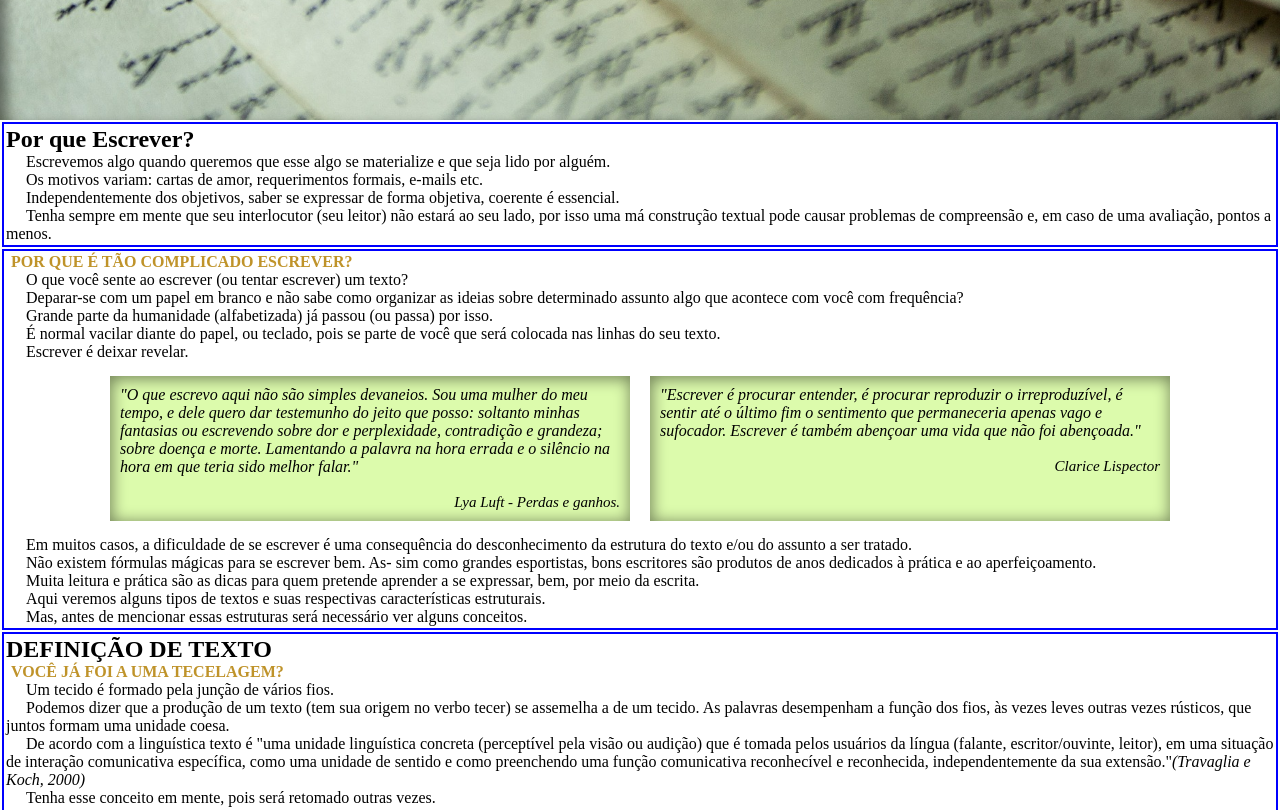
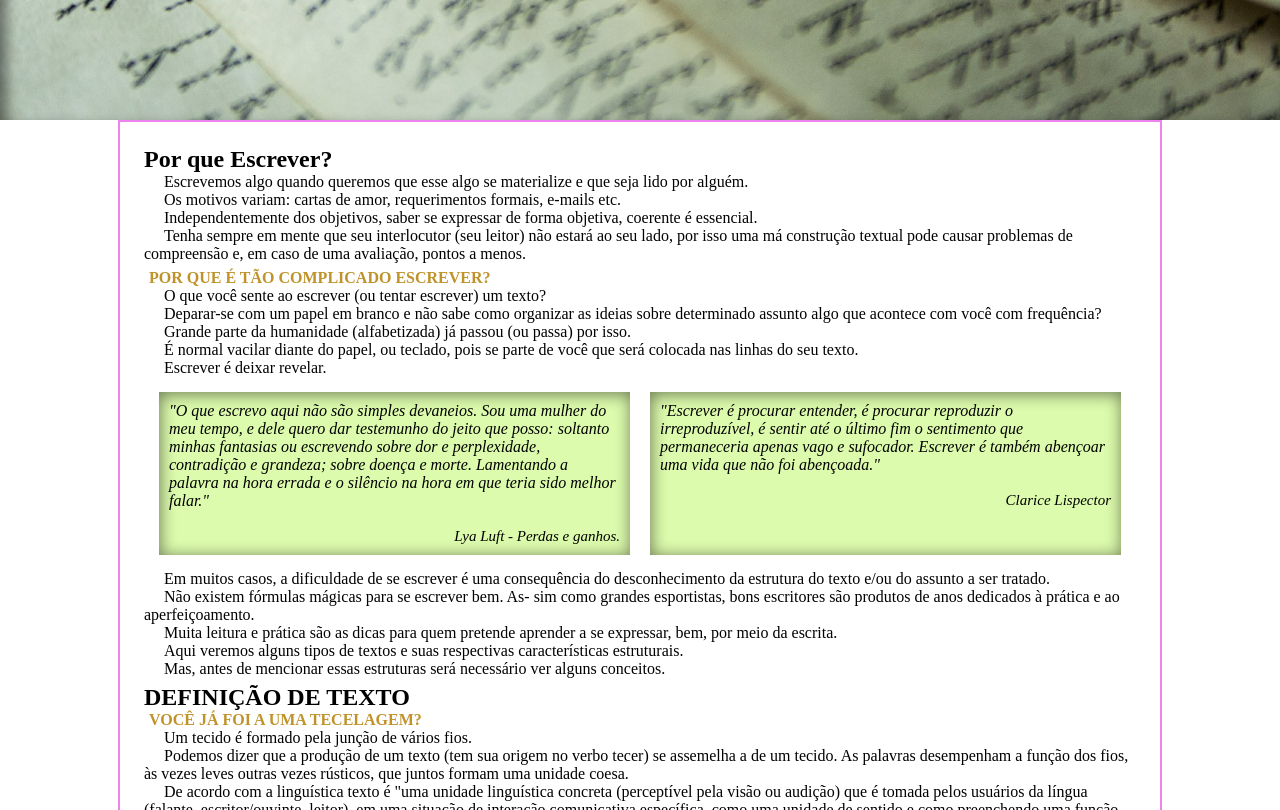
Before and after one commit to GabrielPedrosa0/Projeto-Redacao, a plain HTML site: page index.html in a window 1280 px wide. Shown: the part 680-1490 px from the top of the page. Drawn offline with Linux system fonts and the light colour scheme.

Commit message:
Deixando o conteúdo no centro

```diff
--- a/estilo/style.css
+++ b/estilo/style.css
@@ -35,8 +35,15 @@ header > h1{
 
 }
 
+main{
+    border: 2px solid violet;
+    min-width: 300px;
+    max-width: 1000px;
+    margin: auto;
+    padding: 20px;
+}
+
 article{
-    border: 2px solid blue;
     margin: 2px;
     padding: 2px;
 }
```
